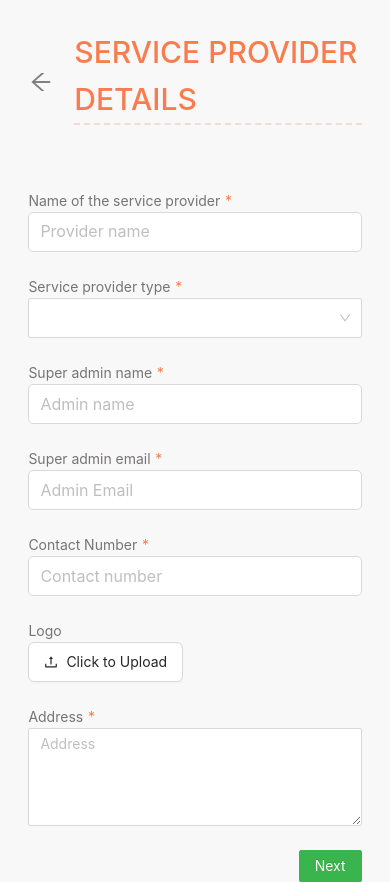
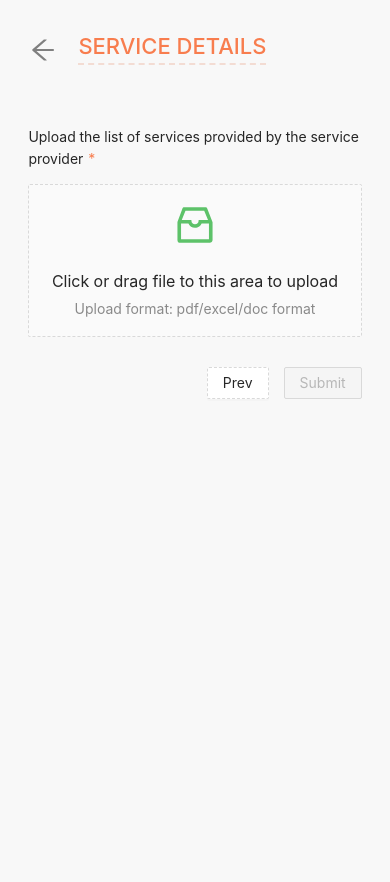
Before and after one commit to harshad-eden/Sales, a React (Create React App) app: page /onboard in a window 390 px wide. After the commit the page ends 854 px from the top, so only its background shows below. Built offline with nearby package versions, Linux system fonts and the light colour scheme.

Commit message:
improvements

```diff
--- a/src/RouteSetup.js
+++ b/src/RouteSetup.js
@@ -18,7 +18,7 @@ const RouteSetup = () => {
         <Route path="/" element={<Providers /> } />
         <Route path="/:detail" element={<ProviderDetail />} />
         <Route path="/onboard" element={<Onboard />} />
-        <Route path="/addbranch/:docId" element={<AddBranch />} />
+        <Route path="/addbranch/:docid" element={<AddBranch />} />
         <Route path="*" element={<NotFound />} />
       </Routes>
     </Suspense>
--- a/src/pages/AddBranch/index.js
+++ b/src/pages/AddBranch/index.js
@@ -13,7 +13,7 @@ const Index = () => {
   const { state } = useLocation();
   const navigate = useNavigate();
 
-  const { docId } = useParams();
+  const { docid } = useParams();
   const [form] = Form.useForm();
   const [loading, setLoading] = useState(false);
 
@@ -25,10 +25,11 @@ const Index = () => {
 
   //HandleSubmit
   const handleFinish = async (value) => {
+    setLoading(true);
     let branch;
     let updateVal = {
       ...value,
-      docId,
+      docid,
     };
     if (state) {
       branch = [...state, updateVal];
@@ -37,15 +38,13 @@ const Index = () => {
     }
 
     setLoading(true);
-    let docRef = doc(firestore, 'providers', docId);
+    let docRef = doc(firestore, 'providers', docid);
     updateDoc(docRef, {
       branch: branch,
     })
       .then((res) => {
         openNotification('Form successfully Submitted');
-        setInterval(() => {
-          navigate('/');
-        }, 1000);
+        navigate('/');
       })
       .catch((er) => {
         openNotification('Form submission failed');
--- a/src/pages/Onboard/InitailForm.js
+++ b/src/pages/Onboard/InitailForm.js
@@ -27,8 +27,8 @@ const Links = ({ form, handleFinish, state, setImgFile }) => {
             <Select size="large" onChange={() => console.log()}>
               <Option value="Hospital">Hospital</Option>
               <Option value="Independent Clinic">Independent Clinic</Option>
-              <Option value="Diagnostic, Pharmacy">Diagnostic</Option>
-              <Option value="Diagnostic, Pharmacy">Pharmacy</Option>
+              <Option value="Diagnostic">Diagnostic</Option>
+              <Option value="Pharmacy">Pharmacy</Option>
             </Select>
           </Form.Item>
         </div>
--- a/src/pages/Onboard/FormTwo.js
+++ b/src/pages/Onboard/ServiceDocs.js
@@ -4,7 +4,10 @@ import { message, Upload, Button } from 'antd';
 import styles from './index.module.css';
 const { Dragger } = Upload;
 
-const App = ({ setStep, handleFinish, setDocumentFile, loading }) => {
+const App = ({ setStep, handleFinish, setDocumentFile, loading, documentFile }) => {
+  console.log('documentFile', documentFile  ? false : true )
+
+  let buttonDisable = documentFile  ? false : true
   return (
     <div>
       <div>
@@ -17,7 +20,7 @@ const App = ({ setStep, handleFinish, setDocumentFile, loading }) => {
           beforeUpload={() => false}
           onChange={(e) => setDocumentFile(e.fileList[0].originFileObj)}
           style={{ height: 500 }}
-          accept=".doc,.docx,.pdf,.excel"
+          accept=".doc,.docx,.pdf,.csv,.xlsx, .xls,"
         >
           <p className="ant-upload-drag-icon">
             <InboxOutlined />
@@ -32,6 +35,7 @@ const App = ({ setStep, handleFinish, setDocumentFile, loading }) => {
           Prev
         </Button>
         <Button
+          disabled={buttonDisable}
           loading={loading}
           onClick={() => handleFinish()}
           size="middle"
--- a/src/pages/Onboard/index.js
+++ b/src/pages/Onboard/index.js
@@ -6,7 +6,7 @@ import InitialForm from './InitailForm';
 import { firestore, storage } from '../../firebase';
 import { collection, addDoc } from 'firebase/firestore';
 import { ref, uploadBytes, getDownloadURL } from 'firebase/storage';
-import FormTwo from './FormTwo';
+import ServiceDocs from './ServiceDocs';
 import { v4 as uuidv4 } from 'uuid';
 import { useNavigate, Link } from 'react-router-dom';
 import { AiOutlineArrowLeft } from 'react-icons/ai';
@@ -15,10 +15,10 @@ const Index = () => {
   const navigate = useNavigate();
   const [form] = Form.useForm();
   const [loading, setLoading] = useState(false);
-  const [step, setStep] = useState(0);
+  const [step, setStep] = useState(1);
   const [state, setState] = useState(0);
-  const [imgFile, setImgFile] = useState(0);
-  const [documentFile, setDocumentFile] = useState(0);
+  const [imgFile, setImgFile] = useState(false);
+  const [documentFile, setDocumentFile] = useState(false);
   const providersCollectionref = collection(firestore, 'providers');
 
   //Initial form
@@ -35,47 +35,46 @@ const Index = () => {
 
   //HandleSubmit
   const handleFinish = async () => {
-    let uuid = uuidv4();
-    let firebaseImgUrl;
-    let firebaseDocUrl;
-    if (imgFile) {
-      const imgRef = ref(storage, `images/${uuid}-${imgFile.name}`);
-      let imgSapnshot = await uploadBytes(imgRef, imgFile);
-      firebaseImgUrl = await getDownloadURL(imgSapnshot.ref).then((url) => url);
-    }
+    console.log('hoooo')
+    // let uuid = uuidv4();
+    // setLoading(true);
+    // let firebaseImgUrl;
+    // let firebaseDocUrl;
+    // if (imgFile) {
+    //   const imgRef = ref(storage, `images/${uuid}-${imgFile.name}`);
+    //   let imgSapnshot = await uploadBytes(imgRef, imgFile);
+    //   firebaseImgUrl = await getDownloadURL(imgSapnshot.ref).then((url) => url);
+    // }
 
-    if (documentFile) {
-      const docRef = ref(storage, `documents/${uuid}-${documentFile.name}`);
-      let imgSapnshot = await uploadBytes(docRef, documentFile);
-      firebaseDocUrl = await getDownloadURL(imgSapnshot.ref).then((url) => url);
+    // if (documentFile) {
+    //   const docRef = ref(storage, `documents/${uuid}-${documentFile.name}`);
+    //   let imgSapnshot = await uploadBytes(docRef, documentFile);
+    //   firebaseDocUrl = await getDownloadURL(imgSapnshot.ref).then((url) => url);
 
-      if ((!imgFile && firebaseDocUrl) || (firebaseImgUrl && firebaseDocUrl)) {
-        let updatedValue = {
-          ...state,
-          document: firebaseDocUrl,
-          logo: firebaseImgUrl ? firebaseImgUrl : false,
-          uuid,
-          status: 'Inactive',
-          createdAt: new Date(),
-        };
+    //   if ((!imgFile && firebaseDocUrl) || (firebaseImgUrl && firebaseDocUrl)) {
+    //     let updatedValue = {
+    //       ...state,
+    //       document: firebaseDocUrl,
+    //       logo: firebaseImgUrl ? firebaseImgUrl : false,
+    //       uuid,
+    //       status: 'Inactive',
+    //       createdAt: new Date(),
+    //     };
 
-        try {
-          setLoading(true);
-          addDoc(providersCollectionref, updatedValue);
-          openNotification('Form successfully Submitted');
-          setInterval(() => {
-            navigate('/');
-          }, 1000);
-        } catch (error) {
-          openNotification('Form submition failed');
-          setLoading(false);
-          alert(error);
-          console.log(error);
-        }
-      }
-    } else {
-      return alert('Please upload doc');
-    }
+    //     try {
+    //       addDoc(providersCollectionref, updatedValue);
+    //       openNotification('Form successfully Submitted');
+    //       navigate('/');
+    //     } catch (error) {
+    //       openNotification('Form submition failed');
+    //       setLoading(false);
+    //       alert(error);
+    //       console.log(error);
+    //     }
+    //   }
+    // } else {
+    //   return alert('Please upload doc');
+    // }
   };
 
   const renderStep = () => {
@@ -103,9 +102,10 @@ const Index = () => {
             <h1 className={styles.pageTitle}>Service Details</h1>
           </Link>
 
-          <FormTwo
+          <ServiceDocs
             loading={loading}
             setStep={setStep}
+            documentFile={documentFile}
             handleFinish={handleFinish}
             setDocumentFile={setDocumentFile}
           />
--- a/src/pages/Onboard/index.module.css
+++ b/src/pages/Onboard/index.module.css
@@ -106,6 +106,10 @@
     padding: 0.5rem;
   }
 
+  .pageTitle{
+    font-size: 22px
+  }
+
   .formDiv {
     display: flex;
     flex-direction: column;
--- a/src/pages/ProviderDetail/index.js
+++ b/src/pages/ProviderDetail/index.js
@@ -5,6 +5,7 @@ import styles from './index.module.css';
 import { Link } from 'react-router-dom';
 import { AiOutlineArrowLeft } from 'react-icons/ai';
 import { Button, Divider } from 'antd';
+
 
 const Index = () => {
   const { state } = useLocation();
@@ -127,16 +128,16 @@ const Index = () => {
                       <span style={{ fontWeight: 'normal' }}>{item.accountNumber}</span>{' '}
                     </p>
                     {item.users?.map((item, index) => (
-                      <>
-                        <p key={index} className={styles.itemLabel}>
+                      <div key={index}>
+                        <p className={styles.itemLabel}>
                           User email:
                           <span style={{ fontWeight: 'normal' }}>{item.userEmail}</span>{' '}
                         </p>
-                        <p key={index} className={styles.itemLabel}>
+                        <p className={styles.itemLabel}>
                           User role:
                           <span style={{ fontWeight: 'normal' }}>{item.userRole}</span>{' '}
                         </p>
-                      </>
+                      </div>
                     ))}
 
                     <p className={styles.itemLabel}>
--- a/src/pages/Providers/index.js
+++ b/src/pages/Providers/index.js
@@ -16,20 +16,20 @@ const Index = () => {
   const [tempState, setTempState] = useState();
   const providersCollectionref = collection(firestore, 'providers');
 
-  let unsubscribe;
 
   useEffect(() => {
-    function getData() {
-      getDocs(providersCollectionref).then((snap) => {
-        let providers = [];
-        snap.forEach((doc) => {
-          providers.push({ ...doc.data(), id: doc.id });
-        });
-        setState(providers);
+    let unsubscribe = getDocs(providersCollectionref).then((snap) => {
+      let providers = [];
+      snap.forEach((doc) => {
+        providers.push({ ...doc.data(), id: doc.id });
       });
-    }
-    getData();
-  }, [state]);
+      setState(providers);
+    });
+
+    return () => unsubscribe
+  }, []);
+
+  console.log(state)
 
   const suffix = (
     <AudioOutlined
```
Also changed, not shown: src/pages/Providers/GridSection.js (+2 -5 lines).
